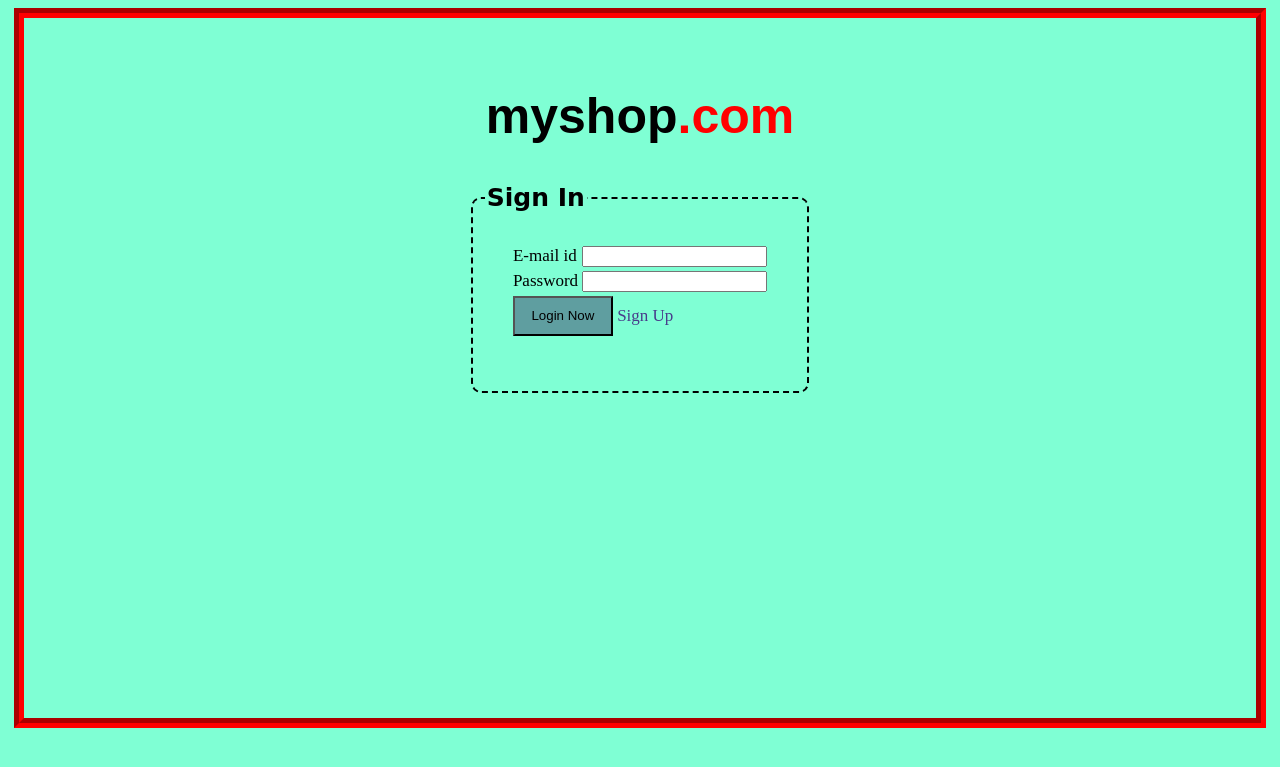
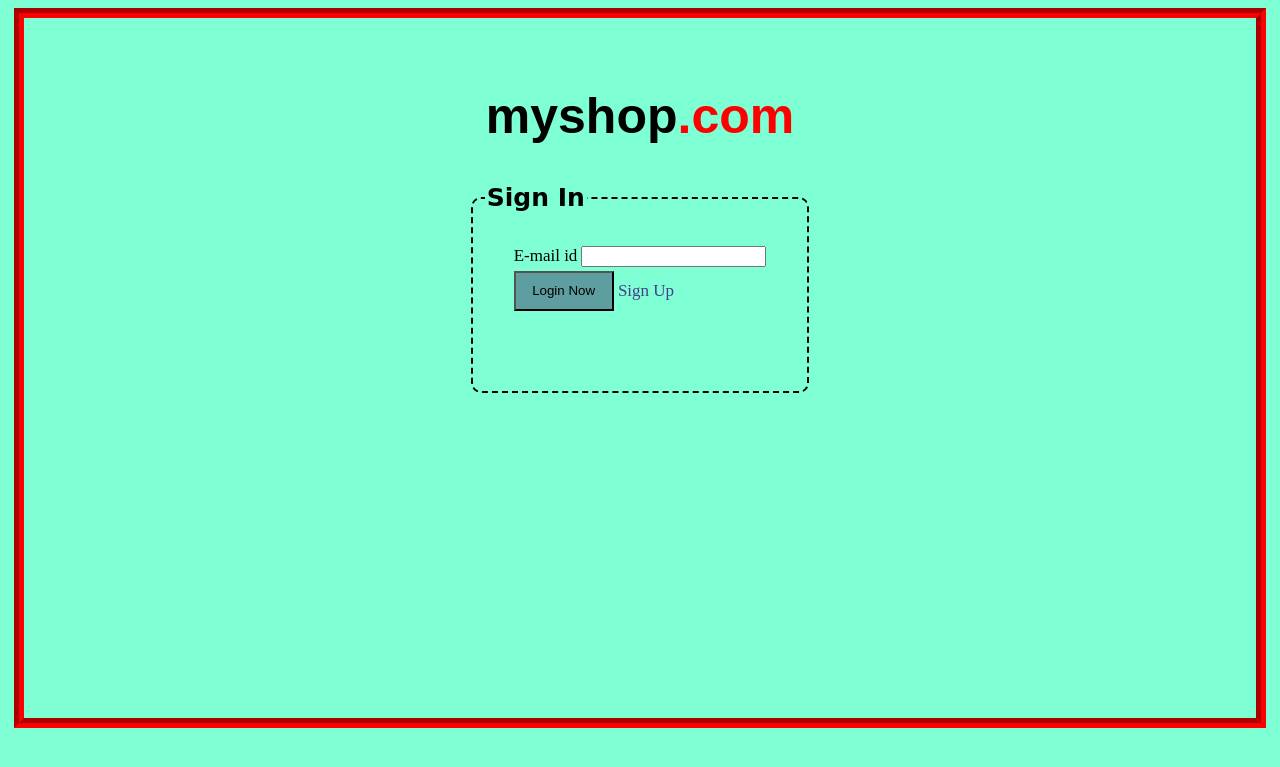
Before and after one commit to Mayank-Khurmai/E-Commerce-Website, a PHP site: page /flogin.php in a window 1280 px wide. Shown: the top 767 px of the page. Run offline with PHP 8.4, Linux system fonts and the light colour scheme.

Commit message:
Update flogin.php

```diff
--- a/flogin.php
+++ b/flogin.php
@@ -90,10 +90,7 @@ legend{
 <table>
 <td>E-mail id</td>
 <td><input type="email" name="loginmail" required="required"></td>
-<tr>
-<td>Password</td>
-<td><input type="password" name="loginpassword" required="required"></td>
-</tr>
+
 <tr colspan="2">
 <td colspan="2">
     <input type="submit" id="submit-btn" name="loginbtn" value="Login Now">
```
